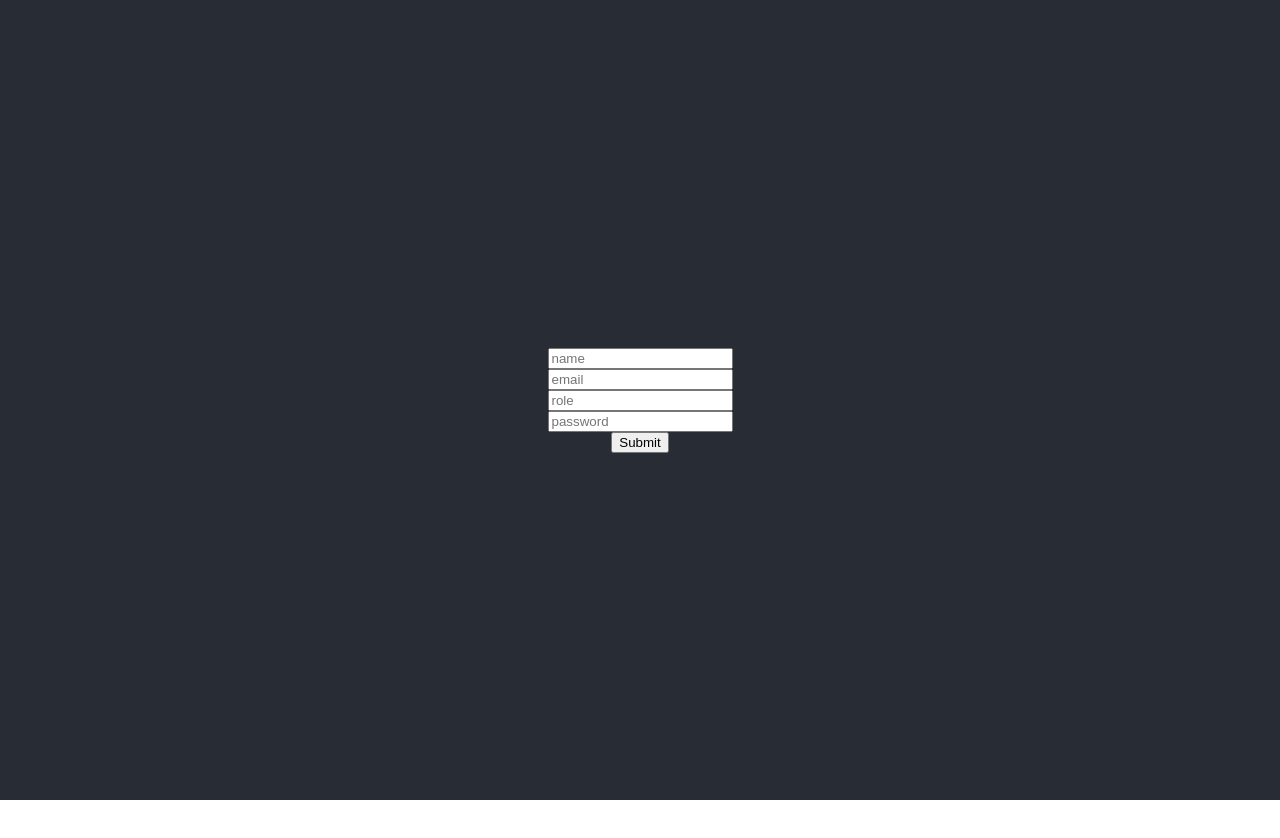
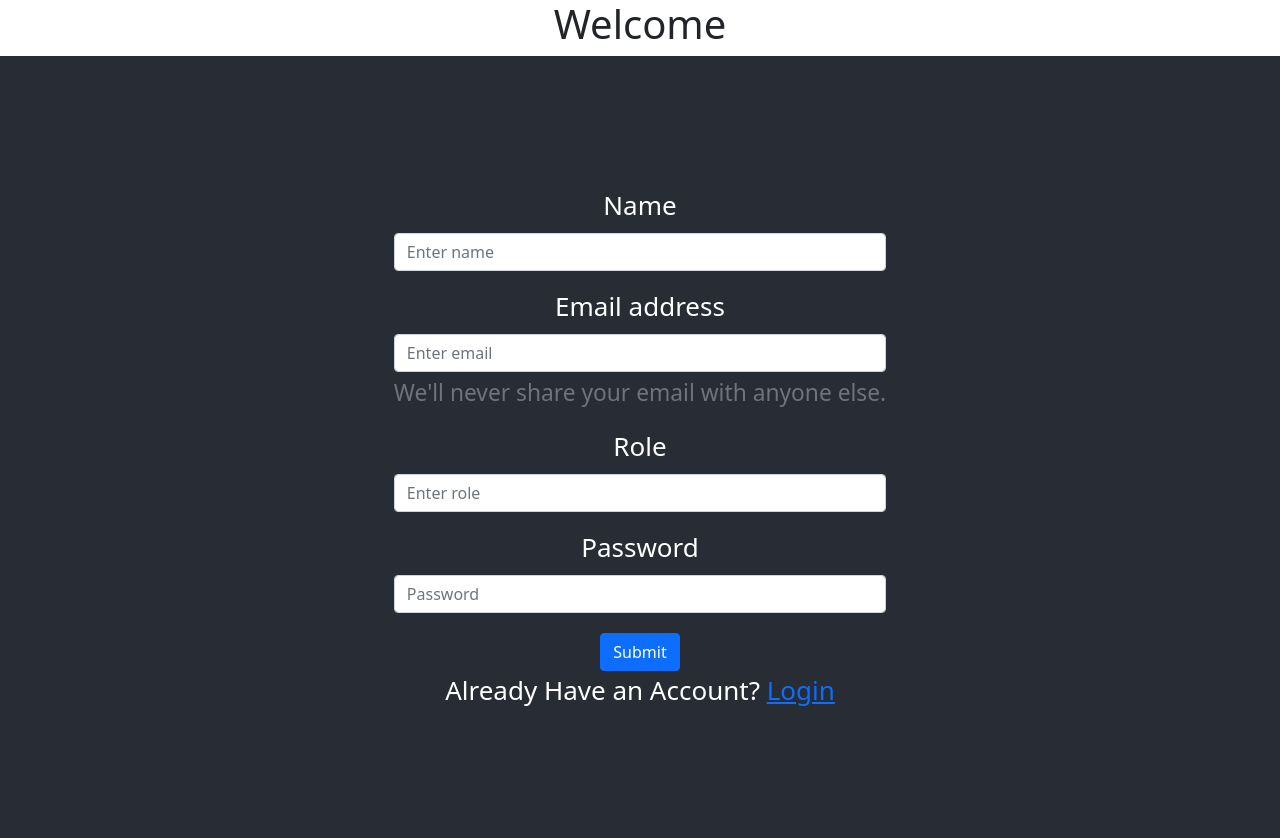
Before and after one commit to Adityasingh824/Navigus_Project, a React (Create React App) app in the folder client/: page / in a window 1280 px wide. Shown: the top 838 px of the page. Before the commit the page ends 800 px from the top, so only its background shows below. Built offline with nearby package versions, Linux system fonts and the light colour scheme.

Commit message:
Frontend Setup almost done

```diff
--- a/client/public/index.html
+++ b/client/public/index.html
@@ -15,6 +15,7 @@
       user's mobile device or desktop. See https://developers.google.com/web/fundamentals/web-app-manifest/
     -->
     <link rel="manifest" href="%PUBLIC_URL%/manifest.json" />
+
     <!--
       Notice the use of %PUBLIC_URL% in the tags above.
       It will be replaced with the URL of the `public` folder during the build.
--- a/client/src/App.js
+++ b/client/src/App.js
@@ -1,6 +1,11 @@
 import React from 'react';
 import './App.css';
 import axios from "axios";
+import '../node_modules/bootstrap/dist/css/bootstrap.min.css';
+import {Form,Button} from 'react-bootstrap';
+import {Route,Link} from 'react-router-dom';
+import HomePage from './HomePage'
+import LoginPage from './LoginPage'
 
 class App extends React.Component {
   constructor(){
@@ -38,22 +43,31 @@ class App extends React.Component {
     userData['userPassword'] = this.state.password;
     console.log(userData);
     axios.post('http://localhost:5000/v1/user',userData).then(res=>{
-      console.log(res);
+      alert('Data send Successfully');
     })
-
   }
   render() {
     console.log(this.state);
     return (
       <div className="App">
-        <header className="App-header">
-          <input type="text" name='name' value={this.state.name} placeholder="name" onChange={this.handleChange}/>
-          <input type="text" name='email' value={this.state.email} placeholder="email"  onChange={this.handleChange}/>
-          <input type="text" name='role' value={this.state.role} placeholder="role"  onChange={this.handleChange}/>
-          <input type="text" name='password' value={this.state.password} placeholder="password"  onChange={this.handleChange}/>
-          <button onClick = {this.handleSubmit}>Submit</button>
-
-        </header>
+        <Route exact path='/' render={()=>(
+          <>
+            <h1 style={{textAlign:"center"}}>Welcome</h1>
+            <HomePage />
+          </>
+        )}/>
+        <Route exact path='/login' render={()=>(
+          <>
+            <h1 style={{textAlign:"center"}}>Welcome</h1>
+            <p style={{textAlign:"center"}}>Please Login</p>
+            <LoginPage />
+          </>
+        )}/>
+        <Route exact path='/dashboard' render={()=>(
+          <>
+            <h1 style={{textAlign:"center"}}>Welcome to Dashboard</h1>
+          </>
+        )}/>
       </div>
     );
   }
--- /dev/null
+++ b/client/src/HomePage.js
@@ -0,0 +1,86 @@
+import React from 'react';
+import {Form,Button} from 'react-bootstrap';
+import {Route,Link} from 'react-router-dom';
+import axios from "axios";
+
+class HomePage extends React.Component{
+    constructor(){
+        super();
+        this.state={
+            name:"",
+            email:"",
+            role:"",
+            password:"",
+          }
+        this.handleChange = this.handleChange.bind(this);
+        this.handleSubmit = this.handleSubmit.bind(this);
+    }
+
+    handleChange(e){
+        let name = e.target.name;
+        let value = e.target.value;
+        if(name=='name'){
+          this.setState({name:value});
+        }
+        if(name=='email'){
+          this.setState({email:value});
+        }
+        if(name=='role'){
+          this.setState({role:value});
+        }
+        if(name=='password'){
+          this.setState({password:value});
+        }
+    }
+
+    handleSubmit(){
+        let userData = {};
+        userData['userName'] = this.state.name;
+        userData['userEmail'] = this.state.email;
+        userData['userType'] = this.state.role;
+        userData['userPassword'] = this.state.password;
+        console.log(userData);
+        axios.post('http://localhost:5000/v1/user',userData).then(res=>{
+        //   alert('Data send Successfully');
+          //browserHistory.push('/dashboard');
+        })
+    }
+
+    render(){
+        return (
+            <header className="App-header">
+                <Form>
+                    <Form.Group className="mb-3" controlId="formBasicEmail">
+                    <Form.Label>Name</Form.Label>
+                    <Form.Control type="text" name='name' value={this.state.name} placeholder="Enter name" onChange={this.handleChange} />
+                    </Form.Group>
+                    <Form.Group className="mb-3" controlId="formBasicEmail">
+                    <Form.Label>Email address</Form.Label>
+                    <Form.Control type="email" name='email' value={this.state.email} placeholder="Enter email" onChange={this.handleChange} />
+                    <Form.Text className="text-muted">
+                        We'll never share your email with anyone else.
+                    </Form.Text>
+                    </Form.Group>
+                    <Form.Group className="mb-3" controlId="formBasicEmail">
+                    <Form.Label>Role</Form.Label>
+                    <Form.Control type="text" name='role' value={this.state.role} placeholder="Enter role" onChange={this.handleChange} />
+                    </Form.Group>
+
+                    <Form.Group className="mb-3" controlId="formBasicPassword">
+                    <Form.Label>Password</Form.Label>
+                    <Form.Control type="password" name='password' value={this.state.password} placeholder="Password" onChange={this.handleChange} />
+                    </Form.Group>
+                    {/* <Form.Group className="mb-3" controlId="formBasicCheckbox">
+                    <Form.Check type="checkbox" label="Check me out" />
+                    </Form.Group> */}
+                    <Button variant="primary" type="submit" onClick = {this.handleSubmit}>
+                    Submit
+                    </Button>
+                    <p>Already Have an Account? <Link to='/login'>Login</Link></p>
+                </Form>
+            </header>
+        );
+    }
+}
+
+export default HomePage;
--- /dev/null
+++ b/client/src/LoginPage.js
@@ -0,0 +1,73 @@
+import React from 'react';
+import {Form,Button} from 'react-bootstrap';
+import {Route,Link} from 'react-router-dom';
+import axios from "axios";
+
+class LoginPage  extends React.Component{
+    constructor(){
+        super();
+        this.state={
+            name:"",
+            email:"",
+            role:"",
+            password:"",
+          }
+        this.handleChange = this.handleChange.bind(this);
+        this.handleSubmit = this.handleSubmit.bind(this);
+    }
+
+    handleChange(e){
+        let name = e.target.name;
+        let value = e.target.value;
+        if(name=='name'){
+          this.setState({name:value});
+        }
+        if(name=='email'){
+          this.setState({email:value});
+        }
+        if(name=='role'){
+          this.setState({role:value});
+        }
+        if(name=='password'){
+          this.setState({password:value});
+        }
+    }
+
+    handleSubmit(){
+        let userData = {};
+        userData['userName'] = this.state.name;
+        userData['userEmail'] = this.state.email;
+        userData['userType'] = this.state.role;
+        userData['userPassword'] = this.state.password;
+        console.log(userData);
+        axios.post('http://localhost:5000/v1/user',userData).then(res=>{
+          alert('Data send Successfully');
+        })
+    }
+
+    render(){
+        return (
+            <header className="App-header">
+                <Form>
+                    <Form.Group className="mb-3" controlId="formBasicEmail">
+                    <Form.Label>Email address</Form.Label>
+                    <Form.Control type="email" name='email' value={this.state.email} placeholder="Enter email" onChange={this.handleChange} />
+                    {/* <Form.Text className="text-muted">
+                        We'll never share your email with anyone else.
+                    </Form.Text> */}
+                    </Form.Group>
+                    <Form.Group className="mb-3" controlId="formBasicPassword">
+                    <Form.Label>Password</Form.Label>
+                    <Form.Control type="password" name='password' value={this.state.password} placeholder="Password" onChange={this.handleChange} />
+                    </Form.Group>
+                    <Button variant="primary" type="submit" onClick = {this.handleSubmit}>
+                    Login
+                    </Button>
+                    <p>New User? <Link to='/'>Create Account</Link></p>
+                </Form>
+            </header>
+        );
+    }
+}
+
+export default LoginPage ;
--- a/client/src/index.js
+++ b/client/src/index.js
@@ -2,10 +2,13 @@ import React from 'react';
 import ReactDOM from 'react-dom';
 import './index.css';
 import App from './App';
+import {BrowserRouter} from 'react-router-dom';
 
 ReactDOM.render(
-  <React.StrictMode>
-    <App />
-  </React.StrictMode>,
+  <BrowserRouter>
+    <React.StrictMode>
+      <App />
+    </React.StrictMode>
+  </BrowserRouter>,
   document.getElementById('root')
 );
```
Also changed, not shown: client/package.json (+7 -0 lines), 1 other file (tests, documents, lock files or other folders).
